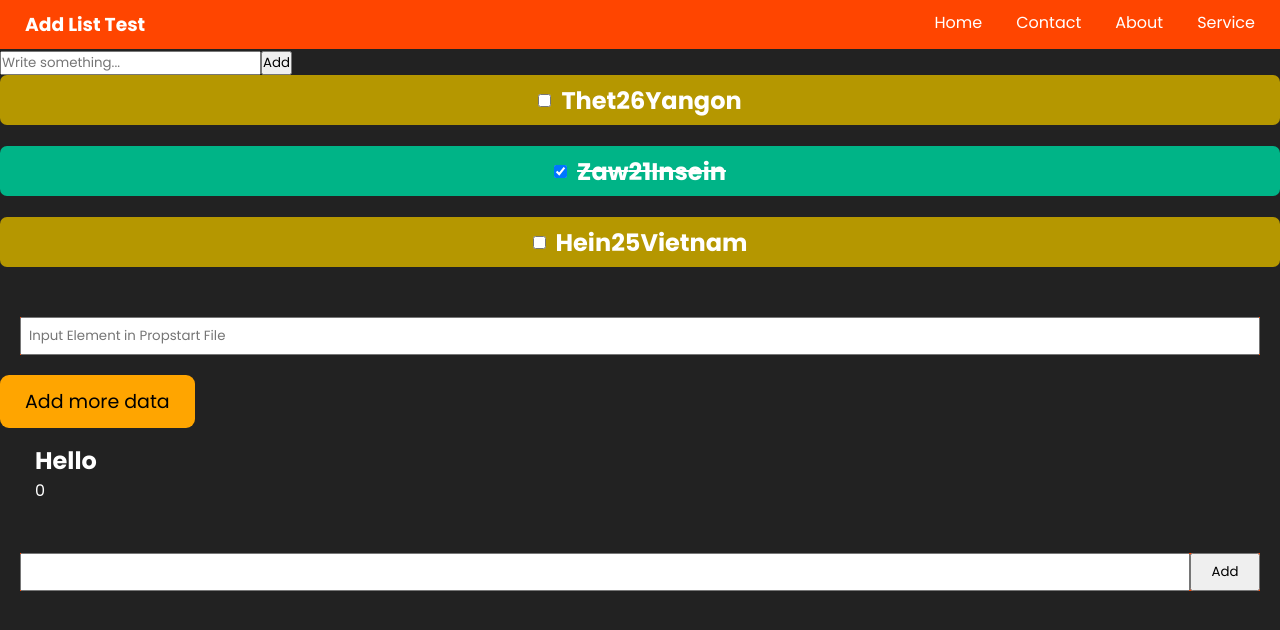
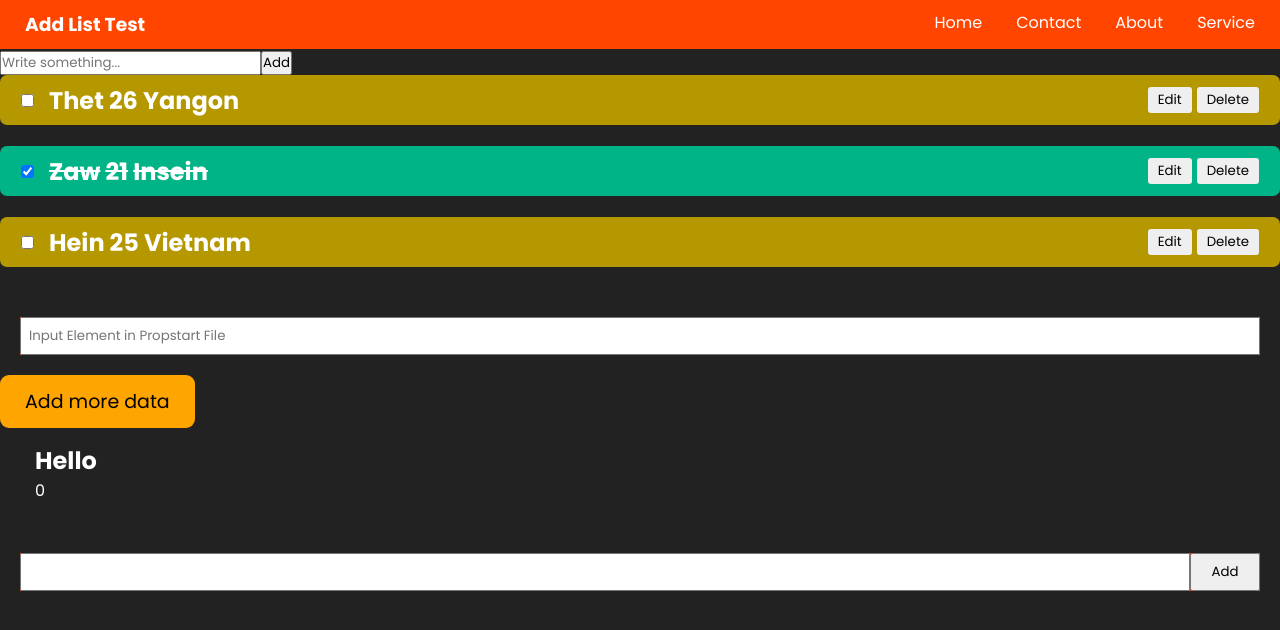
Before and after one commit to koheinthurako/React20-9-2023, a React (Create React App) app in the folder react-jsx/: page / in a window 1280 px wide. Shown: the top 630 px of the page. Built offline with nearby package versions, Linux system fonts and the light colour scheme.

Commit message:
Added CRUD

```diff
--- a/react-jsx/src/components/Form.jsx
+++ b/react-jsx/src/components/Form.jsx
@@ -6,7 +6,7 @@ import { useRef } from "react";
 
 const Form = ({onSubmit}) => {
 
-    // onSubmit က ဒီနေရာမှာ Parent Level မှာရှိတဲ့ Function ကြီးတစ်ခုလုံးကို Child Level ကိုပို့ပေးသွားတာပဲဖြစ်ပါတယ်
+    // onSubmit က ဒီနေရာမှာ Parent Level(App.jsx) မှာရှိတဲ့ Function ကြီးတစ်ခုလုံးကို Child Level ကိုပို့ပေးသွားတာပဲဖြစ်ပါတယ်
 
     console.log(onSubmit)
     const inputRef = useRef();
--- a/react-jsx/src/components/List.css
+++ b/react-jsx/src/components/List.css
@@ -3,12 +3,31 @@
     height: 50px;
     background-color: #b59700;
     color: #fff;
+    padding: 0 21px;
+}
+
+.listContainer .textContainer {
     display: flex;
-    justify-content: center;
     align-items: center;
+    justify-content: space-between;
+    gap: 5px;
+}
+
+.listContainer .buttonContainer {
+    display: flex;
+    align-items: center;
+    gap: 5px;
+}
+
+.listContainer .buttonContainer button{
+    padding: 3px 10px;
+    border: none;
+    border-radius: 3px;
 }
 
 .isDone {
     background-color: #00b487;
-    text-decoration: line-through;
+    .textContainer {
+        text-decoration: line-through;
+    }
 }
--- a/react-jsx/src/components/List.jsx
+++ b/react-jsx/src/components/List.jsx
@@ -6,7 +6,7 @@ import "./List.css"
 // Props တစ်ခုထက်ပိုလာရင် Object Destructuring နည်းနဲ့လည်းဖမ်းနိုင်ပြီး အောက်ကလိုတိုက်ရိုက် ပြန်သုံးနိုင်ပါတယ်
 
 
-const List = ({id, name, age, location, isDone, onChecked}) => {
+const List = ({id, name, age, location, isDone, onChecked, onEdit, onDelete}) => {
 
   const style = {
     bgStyle: {
@@ -19,12 +19,21 @@ const List = ({id, name, age, location, isDone, onChecked}) => {
     onChecked(id);
   }
 
+  const handleEdit = () => {
+    onEdit();
+  }
+
+  const handleDelete = () => {
+    onDelete();
+  }
+
   return (
     // className နဲ့ရေးရင် class binding လို့ခေါ်ပြီး
     <div className={`listContainer ${isDone && "isDone"}`}>
       {/* အောက်ကလို style နဲ့ရေးရင် conditional styling လို့ခေါ်တယ် */}
       {/* <div style={isDone ? style.bgStyle : null}></div> */}
 
+      <div className="textContainer">
         {/* Attribute Binding => ပုံမှန် input type မှာ checked လို့ရေးလိုက်ရင် အကုန်လုံးအမှန်ဖြစ်သွားပြီး jsx မှာတော့ attribute နဲ့ တွဲပြီး conditional သုံးလို့ရပါတယ်*/}
           <input onChange={handleChange} type="checkbox" name="" id="" checked={isDone}/>
           {/* <input type="checkbox" name="" id=""/> */}
@@ -32,6 +41,11 @@ const List = ({id, name, age, location, isDone, onChecked}) => {
           <h2>{age}</h2>
           <h2>{location}</h2>
       </div>
+      <div className="buttonContainer">
+        <button onClick={handleEdit}>Edit</button>
+        <button onClick={handleDelete}>Delete</button>
+      </div>
+    </div>
   )
 }
 
--- a/react-jsx/src/components/Propslist.css
+++ b/react-jsx/src/components/Propslist.css
@@ -24,10 +24,9 @@
     text-decoration: line-through;
 }
 
-.listContainer .textContainer {
-    margin-left: 15px;
+/* .listContainer .textContainer {
     display: flex;
-}
+} */
 
 .listContainer .btnContainer > button {
     width: 70px;
--- a/react-jsx/src/components/Propstart.jsx
+++ b/react-jsx/src/components/Propstart.jsx
@@ -49,7 +49,17 @@ const Propstart = () => {
 
   const handleCheck = (id) => {
     console.log(id);
+    console.log("Hello!");
+    setInitialState(initialState.map(i => i.id === id ? {name:i.name, isDone:!i.isDone, id:i.id} : i));
     // setInitialState();
+  }
+
+  const handleEdit = () => {
+    console.log("Edit is working");
+  }
+
+  const handleDelete = () => {
+    console.log("Delete is working");
   }
 
   return (
@@ -64,7 +74,7 @@ const Propstart = () => {
         {/* အပေါ်ကလို List တွေအများကြီးမရေးချင်လို့ useState ကိုသုံးပြီး looping ပတ်ထုတ်ချင်တယ်ဆိုရင် */}
         {/* အပေါ်က data နေရာတွေမှာ useState ထဲက Dynamic Object Array တွေဝင်သွားပြီး အောက်ကလို key နေရာမှာ custom id တွေထည့်ကာ */}
         {/* List ကို loop ပတ်ပြီးတော့ ထုတ်လို့ရသွားမှာပဲဖြစ်ပါတယ် */}
-        {initialState.map(i => <List id={i.id} name={i.name} age={i.age} location={i.location} isDone={i.isDone} onChecked={handleCheck} key={i.id}></List>)}
+        {initialState.map(i => <List id={i.id} name={i.name} age={i.age} location={i.location} isDone={i.isDone} onChecked={handleCheck} key={i.id} onEdit={handleEdit} onDelete={handleDelete}></List>)}
 
         {/* ဒီတစ်ခါတော့ အောက်က button ကိုနှိပ်တာနဲ့ handleClick method ကနေတစ်ဆင့် useState ထဲက initialState မှာရှိတဲ့ တန်ဖိုးတွေအပြင်
           နောက်ထပ်တန်ဖိုးတွေပါ ထပ်ထည့်ခြင်းဖြစ်တယ် နောက်ထပ်တန်ဖိုးတွေထပ်ထည့်ဖို့အတွက် Array ရဲ့ spread operator ကိုသုံးလို့ရတယ်
```
Lines whose indentation alone changed are shown as unchanged.
